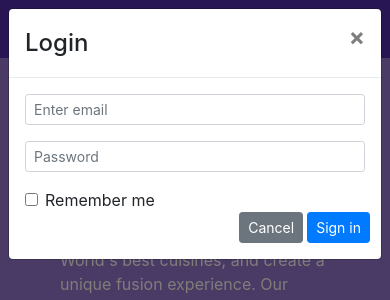
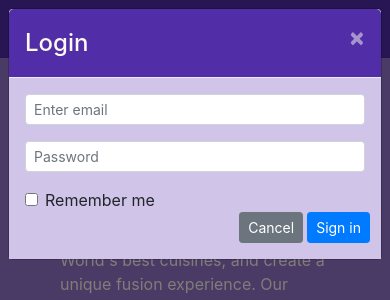
Before and after one commit to wsquan171/BootStrap4_conFusion, a website: page index.html in a window 390 px wide. Both pictures are taken after a click on the link "Login". Shown: the top 300 px of the page. Drawn offline with nearby package versions, Linux system fonts and the light colour scheme.

Commit message:
Assignment 4

```diff
--- a/css/styles.scss
+++ b/css/styles.scss
@@ -68,6 +68,21 @@ body{
     }
 }
 
+.modal-content {
+    .modal-header{
+        background:$background-dark;
+        .modal-title{
+            color: floralwhite;
+        }
+        .close{
+            color: floralwhite;
+        }
+    }
+    .modal-body{
+        background: $background-pale;
+    }
+}
+
 #carouselButton {
     right:0px;
     position: absolute;
--- a/index.html
+++ b/index.html
@@ -31,8 +31,7 @@
             </div>
             </ul>
             <span class="navbar-text">
-                <a data-toggle="modal" data-target="#loginModal">
-                <span class="fa fa-sign-in"></span> Login</a>
+                <a id="loginLnk"><span class="fa fa-sign-in"></span> Login</a>
             </span>
         </div>
     </nav>
@@ -165,7 +164,7 @@
                         <img src="img/logo.png" class="img-fluid">
                 </div>
                 <div class="col-12 col-sm-3">
-                        <a role="button" class="btn btn-sm btn-block btn-warning"  data-toggle="modal" data-target="#reserveModal">Reserve Table</a>
+                        <a role="button" id="reserveBtn" class="btn btn-sm btn-block btn-warning">Reserve Table</a>
                 </div>
             </div>
         </div>
@@ -357,6 +356,12 @@
                     $("#carouselButton").children("span").addClass('fa-pause');
                 }
             });
+            $("#reserveBtn").click(function(){
+                $('#reserveModal').modal('toggle');
+            });
+            $("#loginLnk").click(function(){
+                $('#loginModal').modal('toggle');
+            });
         });
     </script>
 </body>
```
Also changed, not shown: css/styles.css.
